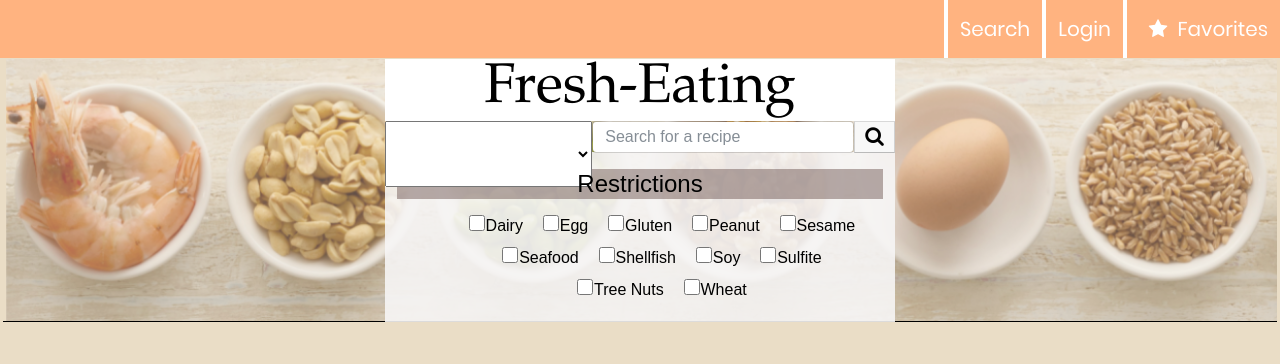
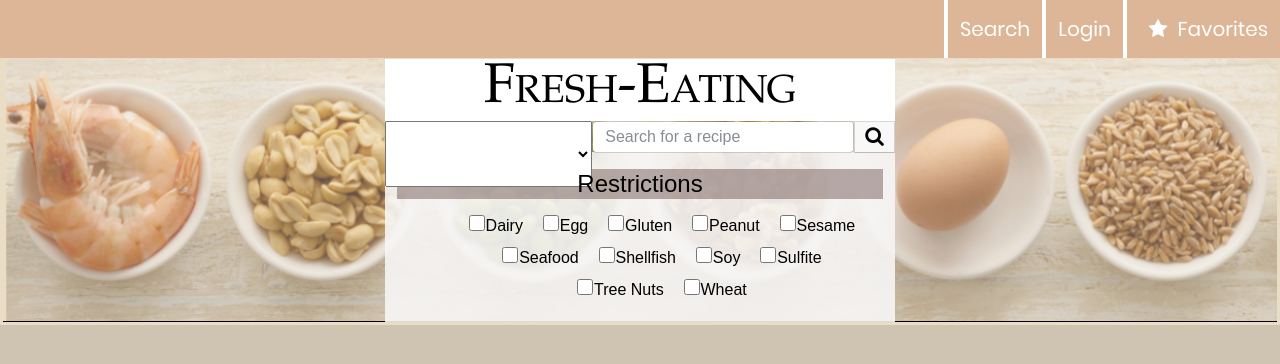
Before and after one commit to lav7patel/Fresh-eating, a React (Create React App) app in the folder client/: page / in a window 1280 px wide. Shown: the top 364 px of the page. Built offline with nearby package versions, Linux system fonts and the light colour scheme.

Commit message:
more styling

```diff
--- a/client/src/index.css
+++ b/client/src/index.css
@@ -2,7 +2,7 @@ body {
   margin: 0;
   padding: 0;
   font-family: sans-serif;
-  background-color: #eaddc6;
+  background-color: #cfc4b1;
 }
 body {
   font-family: Arial, Helvetica, sans-serif;
@@ -11,7 +11,7 @@ body {
 
 .topnav {
   overflow: hidden;
-  background-color: #FFB380;
+  background-color: #dcb697;
   padding: 0;
   margin-bottom: 0;
 }
@@ -117,9 +117,7 @@ h1 {
   background-color: white;
   font-family: "Palatino Linotype", "Book Antiqua", Palatino, serif;
   color: black;
-  /*height: 100px;
-  font-variant: small-caps;*/
-
+  font-variant: small-caps;
 }
 
 .dispay-4 {
```
